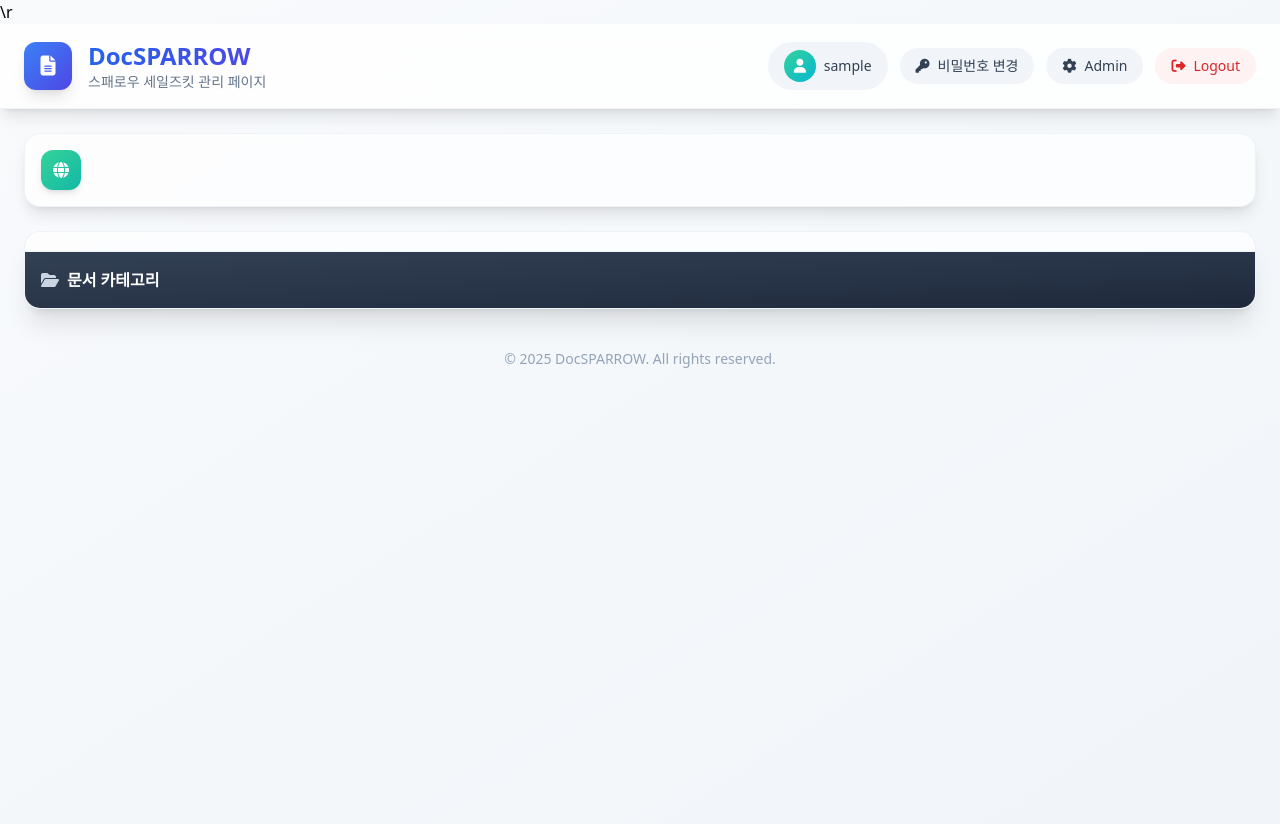
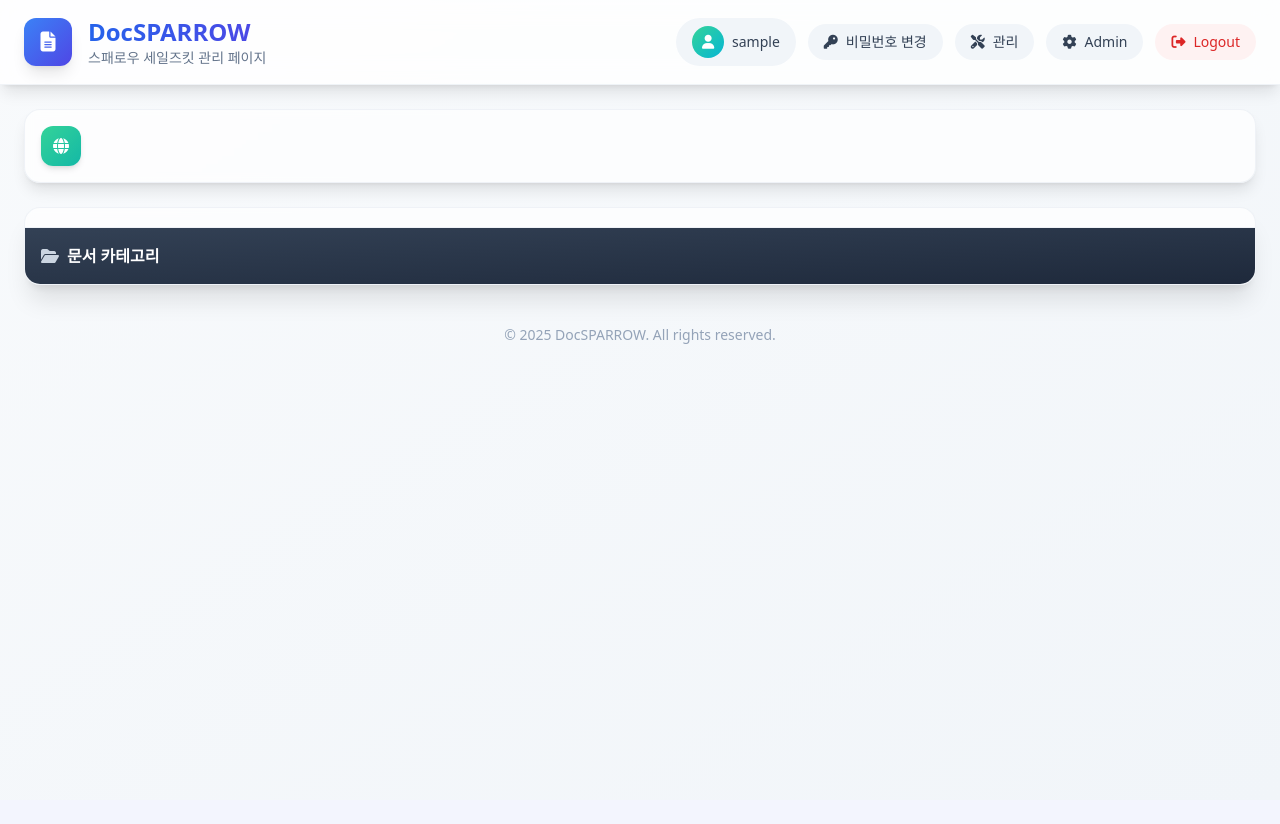
Before and after one commit to ssafyjiyong/DocSPARROW, a Django app: page / in a window 1280 px wide. After the commit the page ends 344 px from the top, so only its background shows below. Run offline with Django 5.2, Linux system fonts and the light colour scheme; the visitor is signed in with stand-in values (Sample User, id 1); data that the repository does not hold is empty; some libraries are stand-ins or nearby versions.

Commit message:
키보드 잘못 입력된거 수정

```diff
--- a/artifacts/templates/artifacts/base.html
+++ b/artifacts/templates/artifacts/base.html
@@ -10,7 +10,7 @@
     <link rel="icon" type="image/x-icon" href="{% static 'artifacts/favicon.ico' %}">
     <link rel="icon" type="image/png" sizes="32x32" href="{% static 'artifacts/favicon-32x32.png' %}">
     <link rel="icon" type="image/png" sizes="16x16" href="{% static 'artifacts/favicon-16x16.png' %}">
-    <link rel="apple-touch-icon" href="{% static 'artifacts/DocSPARROW.png' %}">\r
+    <link rel="apple-touch-icon" href="{% static 'artifacts/DocSPARROW.png' %}">
     <!-- Tailwind CSS CDN -->
     <script src="https://cdn.tailwindcss.com"></script>
     <script>
@@ -141,6 +141,9 @@
                                 <i class="fas fa-key"></i> 비밀번호 변경
                             </a>
                             {% if user.is_staff %}
+                            <a href="{% url 'artifacts:admin_manage' %}" class="px-4 py-2 bg-slate-100 hover:bg-slate-200 text-slate-700 rounded-full text-sm font-medium transition-colors flex items-center gap-2">
+                                <i class="fas fa-tools"></i> 관리
+                            </a>
                             <a href="{% url 'admin:index' %}" class="px-4 py-2 bg-slate-100 hover:bg-slate-200 text-slate-700 rounded-full text-sm font-medium transition-colors flex items-center gap-2">
                                 <i class="fas fa-cog"></i> Admin
                             </a>
```
